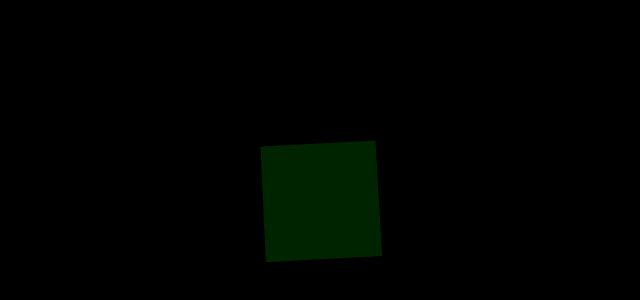
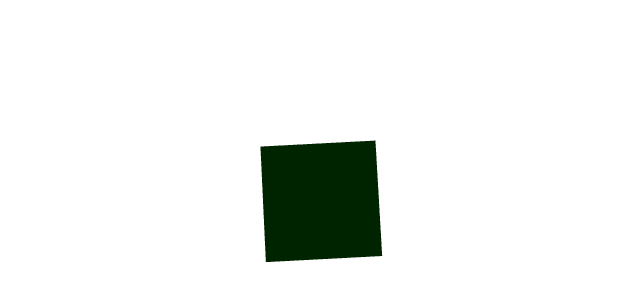
Before and after one commit to Nowocinski/Graph-modeling-app, a Next.js app: page / in a window 1280 px wide. Shown: the part 196-496 px from the top of the page, without its empty margins (319-959 px from the left). Built offline with nearby package versions, Linux system fonts and the light colour scheme.

Commit message:
Update ThreeScene.tsx

```diff
--- a/src/components/ThreeScene.tsx
+++ b/src/components/ThreeScene.tsx
@@ -2,6 +2,17 @@
 
 import { useEffect, useRef } from 'react';
 import * as THREE from 'three';
+
+const sceneStyles = {
+  width: '100vw',
+  height: '100vh',
+  margin: 0,
+  padding: 0,
+  overflow: 'hidden',
+  position: 'fixed' as const,
+  top: 0,
+  left: 0
+};
 
 export default function ThreeScene() {
   const mountRef = useRef<HTMLDivElement>(null);
@@ -12,9 +23,24 @@ export default function ThreeScene() {
     // Scene setup
     const scene = new THREE.Scene();
     const camera = new THREE.PerspectiveCamera(75, window.innerWidth / window.innerHeight, 0.1, 1000);
-    const renderer = new THREE.WebGLRenderer({ antialias: true });
+    const renderer = new THREE.WebGLRenderer({
+      antialias: true,
+      alpha: true
+    });
 
-    renderer.setSize(window.innerWidth, window.innerHeight);
+    // Set initial size
+    const updateSize = () => {
+      const width = window.innerWidth;
+      const height = window.innerHeight;
+
+      camera.aspect = width / height;
+      camera.updateProjectionMatrix();
+
+      renderer.setSize(width, height);
+      renderer.setPixelRatio(window.devicePixelRatio);
+    };
+
+    updateSize();
     mountRef.current.appendChild(renderer.domElement);
 
     // Add a simple cube
@@ -46,13 +72,7 @@ export default function ThreeScene() {
 
     // Handle window resize
     const handleResize = () => {
-      const width = window.innerWidth;
-      const height = window.innerHeight;
-
-      camera.aspect = width / height;
-      camera.updateProjectionMatrix();
-
-      renderer.setSize(width, height);
+      updateSize();
     };
 
     window.addEventListener('resize', handleResize);
@@ -63,10 +83,14 @@ export default function ThreeScene() {
     // Cleanup
     return () => {
       window.removeEventListener('resize', handleResize);
-      mountRef.current?.removeChild(renderer.domElement);
+      if (mountRef.current?.contains(renderer.domElement)) {
+        mountRef.current.removeChild(renderer.domElement);
+      }
+      geometry.dispose();
+      material.dispose();
       renderer.dispose();
     };
   }, []);
 
-  return <div ref={mountRef} style={{ width: '100vw', height: '100vh' }} />;
+  return <div ref={mountRef} style={sceneStyles} />;
 }
```
